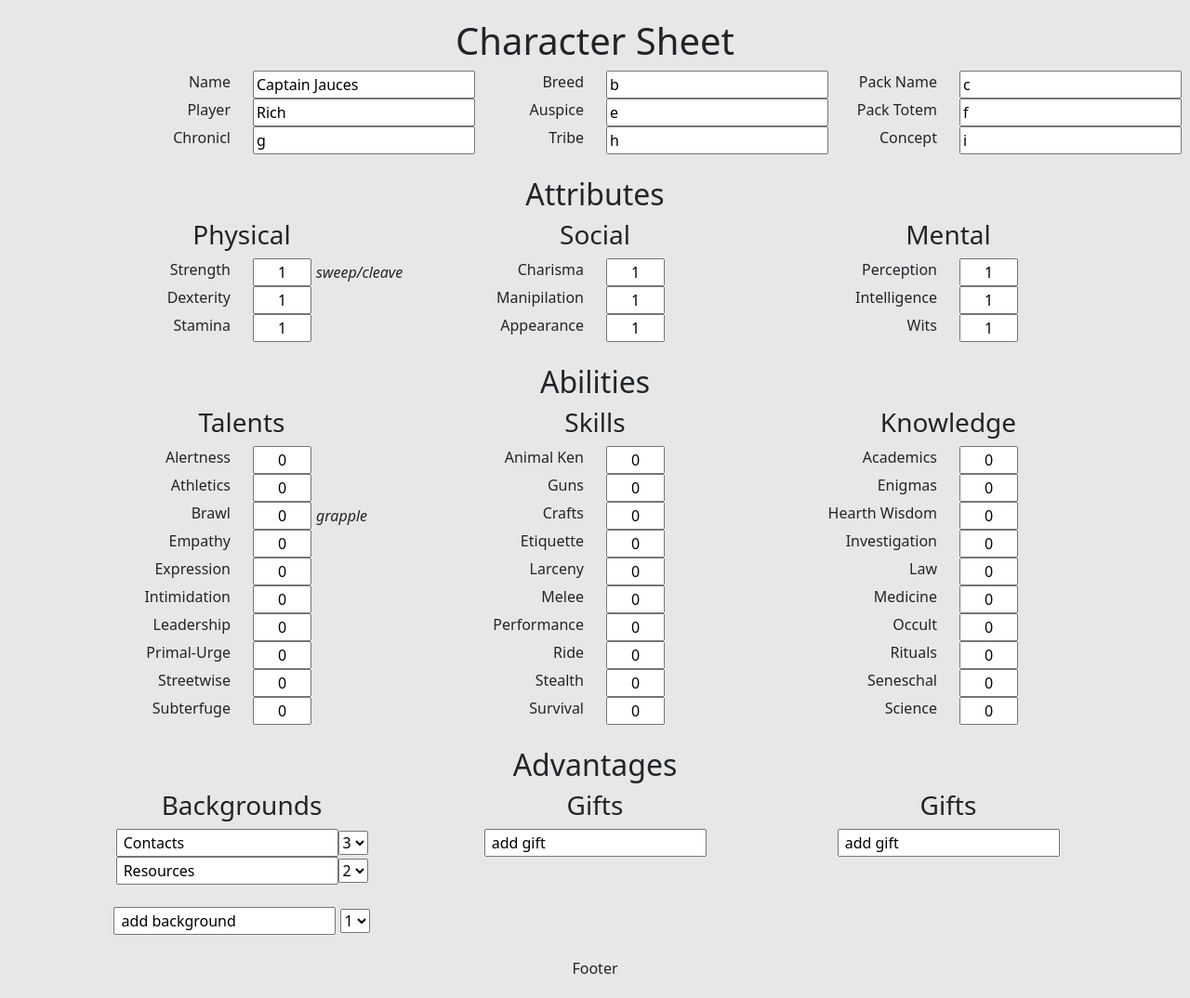
After one commit to richlaiacona/wwto, a PHP site: page /sheet.php in a window 1280 px wide. The commit adds this page. Shown: the whole page at 93% size. Run offline with PHP 8.4, Linux system fonts and the light colour scheme.

Commit message:
progress

```diff
--- a/Styles/style.css
+++ b/Styles/style.css
@@ -1 +1 @@
-body{background-color:#aef5fc;border-color:white;border-width:10px;margin:20px}.home center{margin:auto;padding:50px}.home ul{list-style-type:none;margin:1em;padding:1em;overflow:hidden;border:1px solid #e7e7e7;background-color:#f3f3f3}.home li a{display:block;color:#aef5fc;text-align:center;padding:14px 16px;text-decoration:none}.signup ul{list-style-type:none;margin:0;padding:0;overflow:hidden;border:1px solid #e7e7e7;background-color:#f3f3f3}.signup li{float:left}.signup li a{display:block;color:#666;text-align:center;padding:14px 16px;text-decoration:none}.signup li a:hover:not(.active){background-color:#ddd}.signup li a.active{color:white;background-color:#4CAF50}.index ul{list-style-type:none;margin:0;padding:0;overflow:hidden;border:1px solid #e7e7e7;background-color:#f3f3f3}.index li{float:left}.index li a{display:block;color:#666;text-align:center;padding:14px 16px;text-decoration:none}.index li a:hover:not(.active){background-color:#ddd}.index li a.active{color:white;background-color:#4CAF50}
+body{background-color:#e7e7e7;border-color:white;border-width:10px;margin:20px}h1,h2,h3{text-align:center}.left{text-align:left}.right{text-align:right}.special{font-style:italic;margin-left:5px}.inum{text-align:center}.center{text-align:center}.home center{margin:auto;padding:50px}.home ul{list-style-type:none;margin:1em;padding:1em;overflow:hidden;border:1px solid #e7e7e7;background-color:#f3f3f3}.home li a{display:block;color:#aef5fc;text-align:center;padding:14px 16px;text-decoration:none;margin:5px}.signup ul{list-style-type:none;margin:0;padding:0;overflow:hidden;border:1px solid #e7e7e7;background-color:#f3f3f3}.signup li{float:left}.signup li a{display:block;color:#666;text-align:center;padding:14px 16px;text-decoration:none}.signup li a:hover:not(.active){background-color:#ddd}.signup li a.active{color:white;background-color:#4CAF50}.index ul{list-style-type:none;margin:0;padding:0;overflow:hidden;border:1px solid #e7e7e7;background-color:#f3f3f3}.index li{float:left}.index li a{display:block;color:#666;text-align:center;padding:14px 16px;text-decoration:none}.index li a:hover:not(.active){background-color:#ddd}.index li a.active{color:white;background-color:#4CAF50}
--- a/Styles/style.scss
+++ b/Styles/style.scss
@@ -1,8 +1,32 @@
 body {
-    background-color: rgb(174, 245, 252);
+    background-color:#e7e7e7;
     border-color: white;
     border-width: 10px;
     margin: 20px;
+}
+
+h1, h2, h3{
+    text-align:center;
+}
+
+.left{
+    text-align:left;
+}
+
+.right{
+    text-align:right;
+}
+.special{
+    font-style:italic;
+    margin-left:5px;
+}
+
+.inum {
+    text-align: center;
+}
+
+.center {
+    text-align: center;
 }
 
 .home {
@@ -26,6 +50,7 @@ body {
         text-align: center;
         padding: 14px 16px;
         text-decoration: none;
+        margin: 5px;
     }
 }
 
--- a/homepage.php
+++ b/homepage.php
@@ -9,7 +9,7 @@
 
 <body class="home">
 	<center>
-		<h1>Welcome to our website</h1>
+		<h1>Supernatural Database</h1>
 
 		<div class="container">
 			<div class="row">
@@ -17,8 +17,8 @@
 
 				</div>
 				<div class="col">
-				  <h2>Character List</h2>
-					<p><a href='#' class='btn btn-primary'>Add new character</a></p>
+				  <h2>Persons of Interest</h2>
+					<p><a href='sheet.php' class='btn btn-primary'>Add new Person</a></p>
 					<ul>
 						<li><a href='#' class='btn btn-primary'>Character One</a></li>
 						<li><a href='#' class='btn btn-primary'>Character Two</a></li>
--- /dev/null
+++ b/sheet.php
@@ -0,0 +1,207 @@
+<!DOCTYPE html>
+<html>
+<head>
+	<title>Character Sheet</title>
+	<?php
+    require 'includes/links.inc.php';
+    require 'includes/dbh.inc.php';
+    ?>
+
+</head>
+<body class="signup">
+    <form>
+
+	<h1>Character Sheet</h1>
+
+	<?php
+
+    const ww_head_titles = ["Name", "Breed", "Pack Name", "Player", "Auspice", "Pack Totem", "Chronicl", "Tribe", "Concept"];
+    const ww_attributes_titles = ["Strength", "Charisma", "Perception", "Dexterity", "Manipilation", "Intelligence", "Stamina", "Appearance", "Wits"];
+    const ww_abilities_titles = [
+        "Alertness",
+        "Animal Ken",
+        "Academics",
+        "Athletics",
+        "Guns",
+        "Enigmas",
+        "Brawl",
+        "Crafts",
+        "Hearth Wisdom",
+        "Empathy",
+        "Etiquette",
+        "Investigation",
+        "Expression",
+        "Larceny",
+        "Law",
+        "Intimidation",
+        "Melee",
+        "Medicine",
+        "Leadership",
+        "Performance",
+        "Occult",
+        "Primal-Urge",
+        "Ride",
+        "Rituals",
+        "Streetwise",
+        "Stealth",
+        "Seneschal",
+        "Subterfuge",
+        "Survival",
+        "Science"
+    ];
+
+    if (isset($_GET["id"]) && $_GET["id"] != "") {
+        $id = $_GET["id"];
+        $sql = "SELECT * FROM characters WHERE id=?";
+        $stmt = mysqli_stmt_init($conn);
+        if (!mysqli_stmt_prepare($stmt, $sql)) {
+            header("Location: ../header.php?error=sqlerror");
+            exit();
+        } else {
+            mysqli_stmt_bind_param($stmt, "s", $id);
+            mysqli_stmt_execute($stmt);
+            $result = mysqli_stmt_get_result($stmt);
+            $result = mysqli_stmt_get_result($stmt);
+            if ($row = mysqli_fetch_assoc($result)) {
+                $head_values = $row["head"];
+                $attributes_values = $row["attributes"];
+                $attributes_specialization = $row["attributes_specialization"];
+                $abilities_values = $row["abilities"];
+                $abilities_specialization = $row["abilities_specialization"];
+                $backgrounds = $row["backgrounds"];
+            } else {
+                header("Location: ../header.php?error=nouser");
+                exit();
+            }
+        }
+    } else {
+        $head_values = ["Captain Jauces", "b", "c", "Rich", "e", "f", "g", "h", "i", "j"];
+        $attributes_values = ["1", "1", "1", "1", "1", "1", "1", "1", "1", "1"];
+        $attributes_specialization = ["sweep/cleave", "", "", "", "", "", "", "", "", ""];
+        $abilities_values = ["0", "0", "0", "0", "0", "0", "0", "0", "0", "0", "0", "0", "0", "0", "0", "0", "0", "0", "0", "0", "0", "0", "0", "0", "0", "0", "0", "0", "0", "0"];
+        $abilities_specialization = ["", "", "", "", "", "", "grapple", "", "", "", "", "", "", "", "", "", "", "", "", "", "", "", "", "", "", "", "", "", "", ""];
+        $backgrounds = json_decode('{"Contacts":3,"Resources":2}');
+    }
+    ?>
+	<div class="container">
+		<div class="row">
+
+	<?php
+
+    $i = 0;
+    foreach (ww_head_titles as $head_title) {
+        echo "<div class='head col-md-2 col-sm-12 right'><lable>" . $head_title . "</label></div><div class='attributes col-md-2 col-sm-6 left'><input id='" . $head_title . "' name='" . $head_title . "' type='text' value='" . $head_values[$i] . "'></div>";
+        $i++;
+    }
+
+    ?>
+
+		</div>
+		<div class="row">
+
+			<div class='attributes col-sm-12'><br/><h2>Attributes</h2></div>
+			<div class='attributes col-md-4 col-sm-12'><h3>Physical</h3></div>
+			<div class='attributes col-md-4 col-sm-12'><h3>Social</h3></div>
+			<div class='attributes col-md-4 col-sm-12'><h3>Mental</h3></div>
+	<?php
+
+    $i = 0;
+    foreach (ww_attributes_titles as $attributes_title) {
+        echo "<div class='attributes col-md-2 col-sm-6 right'><lable>" . $attributes_title . "</label></div><div class='attributes col-md-2 col-sm-6 left'><input class='inum' id='" . $attributes_title . "' name='" . $attributes_title . "' type='text' value='" . $attributes_values[$i] . "' size='1' maxlength='2'><span class='special'>" . $attributes_specialization[$i] . "</span></div>";
+        $i++;
+    }
+
+    ?>
+		</div>
+		<div class="row">
+
+			<div class='abilities col-sm-12'><br/><h2>Abilities</h2></div>
+			<div class='abilities col-md-4 col-sm-12'><h3>Talents</h3></div>
+			<div class='abilities col-md-4 col-sm-12'><h3>Skills</h3></div>
+			<div class='abilities col-md-4 col-sm-12'><h3>Knowledge</h3></div>
+	<?php
+
+    $i = 0;
+    foreach (ww_abilities_titles as $abilities_title) {
+        echo "<div class='abilities col-md-2 col-sm-6 right'><lable>" . $abilities_title . "</label></div><div class='abilities col-md-2 col-sm-6 left'><input class='inum' id='" . $abilities_title . "' name='" . $abilities_title . "' type='text' value='" . $abilities_values[$i] . "' size='1' maxlength='2'><span class='special'>" . $abilities_specialization[$i] . "</span></div>";
+        $i++;
+    }
+
+    ?>
+		</div>
+
+        <div class="row">
+			<div class='abilities col-sm-12'><br/><h2>Advantages</h2></div>
+			<div class='abilities col-md-4 col-sm-12 center'>
+                <h3>Backgrounds</h3>
+                <?php
+                if ($backgrounds != ""){
+                    $i = 0;
+
+                    foreach ($backgrounds as $key => $value) {
+                        echo "<input class='' id='". $key."' name='backgrounds' value=' " . $key . " ' />";
+                        echo "<select name='new_bg' id='bg'>
+                                <option value='1' ". ($value == 1 ? " selected " : " " ).">1</option>
+                                <option value='2' " . ($value == 2 ? " selected " : " ") . ">2</option>
+                                <option value='3' " . ($value == 3 ? " selected " : " ") . ">3</option>
+                                <option value='4' " . ($value == 4 ? " selected " : " ") . ">4</option>
+                                <option value='5' " . ($value == 5 ? " selected " : " ") . ">5</option>
+                            </select><br/>";
+                    }
+                }
+
+                ?>
+
+                <br/>
+                <input class="" id="" name="" value=" add background" />
+                <select name="new_bg" id="bg">
+                    <option value="1">1</option>
+                    <option value="2">2</option>
+                    <option value="3">3</option>
+                    <option value="4">4</option>
+                    <option value="5">5</option>
+                </select>
+            </div>
+			<div class='abilities col-md-4 col-sm-12 center'>
+                <h3>Gifts</h3>
+                <input class="" id="" name="" value=" add gift" />
+            </div>
+			<div class='abilities col-md-4 col-sm-12 center'>
+                <h3>Gifts</h3>
+                <input class="" id="" name="" value=" add gift" />
+            </div>
+	<?php
+
+
+
+    ?>
+		</div>
+
+	</div>
+    </form>
+
+
+
+
+
+
+
+
+
+
+
+
+
+
+
+
+
+
+
+
+</body>
+</html>
+
+ <?php
+ require 'footer.php';
+ ?>
--- a/site.css
+++ b/site.css
@@ -1 +1 @@
-body{background-color:#aef5fc;border-color:white;border-width:10px;margin:20px}.home center{margin:auto;padding:50px}.home ul{list-style-type:none;margin:1em;padding:1em;overflow:hidden;border:1px solid #e7e7e7;background-color:#f3f3f3}.home li a{display:block;color:#aef5fc;text-align:center;padding:14px 16px;text-decoration:none}.signup ul{list-style-type:none;margin:0;padding:0;overflow:hidden;border:1px solid #e7e7e7;background-color:#f3f3f3}.signup li{float:left}.signup li a{display:block;color:#666;text-align:center;padding:14px 16px;text-decoration:none}.signup li a:hover:not(.active){background-color:#ddd}.signup li a.active{color:white;background-color:#4CAF50}.index ul{list-style-type:none;margin:0;padding:0;overflow:hidden;border:1px solid #e7e7e7;background-color:#f3f3f3}.index li{float:left}.index li a{display:block;color:#666;text-align:center;padding:14px 16px;text-decoration:none}.index li a:hover:not(.active){background-color:#ddd}.index li a.active{color:white;background-color:#4CAF50}
+body{background-color:#e7e7e7;border-color:white;border-width:10px;margin:20px}h1,h2,h3{text-align:center}.left{text-align:left}.right{text-align:right}.special{font-style:italic;margin-left:5px}.inum{text-align:center}.center{text-align:center}.home center{margin:auto;padding:50px}.home ul{list-style-type:none;margin:1em;padding:1em;overflow:hidden;border:1px solid #e7e7e7;background-color:#f3f3f3}.home li a{display:block;color:#aef5fc;text-align:center;padding:14px 16px;text-decoration:none;margin:5px}.signup ul{list-style-type:none;margin:0;padding:0;overflow:hidden;border:1px solid #e7e7e7;background-color:#f3f3f3}.signup li{float:left}.signup li a{display:block;color:#666;text-align:center;padding:14px 16px;text-decoration:none}.signup li a:hover:not(.active){background-color:#ddd}.signup li a.active{color:white;background-color:#4CAF50}.index ul{list-style-type:none;margin:0;padding:0;overflow:hidden;border:1px solid #e7e7e7;background-color:#f3f3f3}.index li{float:left}.index li a{display:block;color:#666;text-align:center;padding:14px 16px;text-decoration:none}.index li a:hover:not(.active){background-color:#ddd}.index li a.active{color:white;background-color:#4CAF50}
```
Also changed, not shown: includes/CharacterClass.php (added, +44 -0 lines), mincss.css (+14 -2 lines), sassconfig.json (+32 -0 lines), 1 other file.
